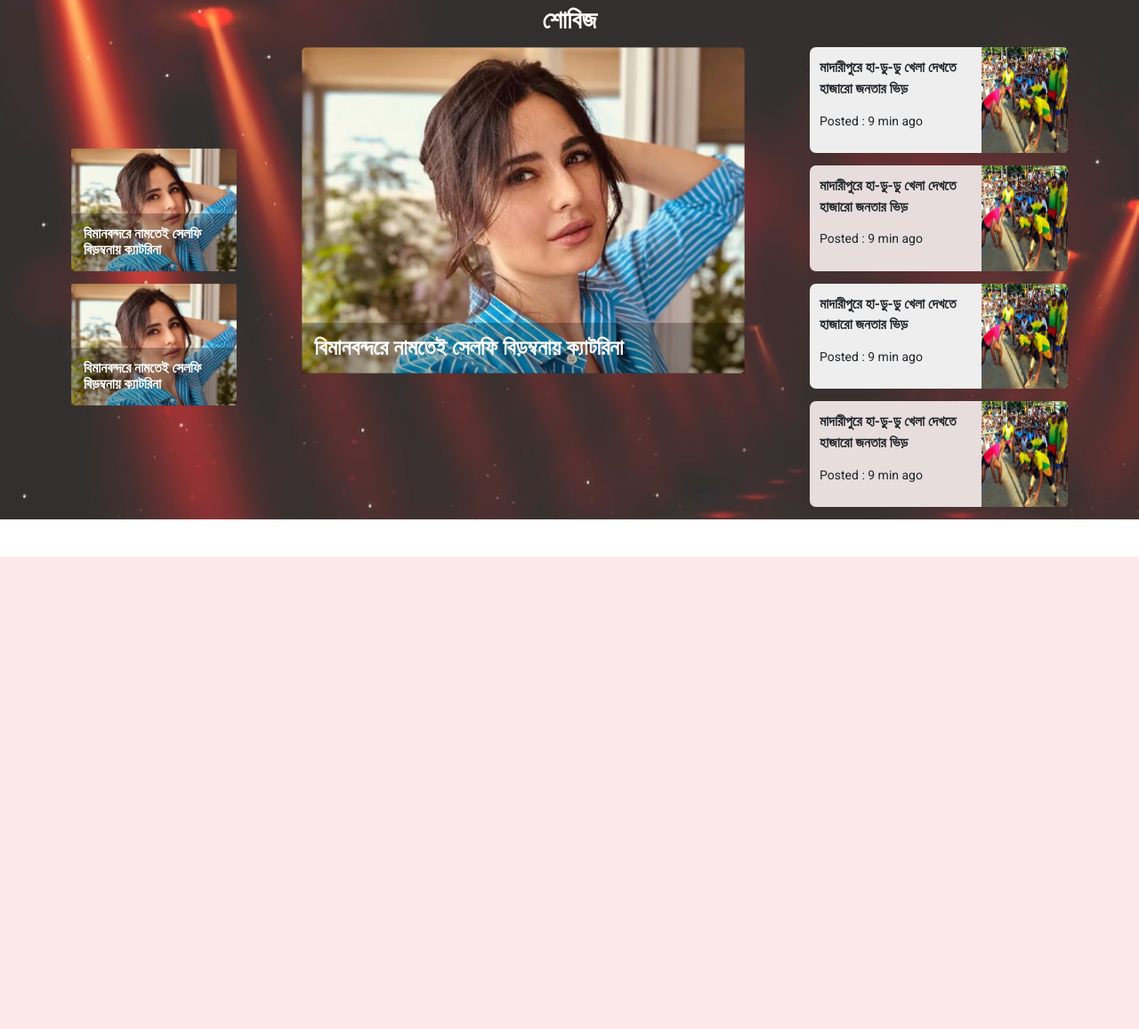
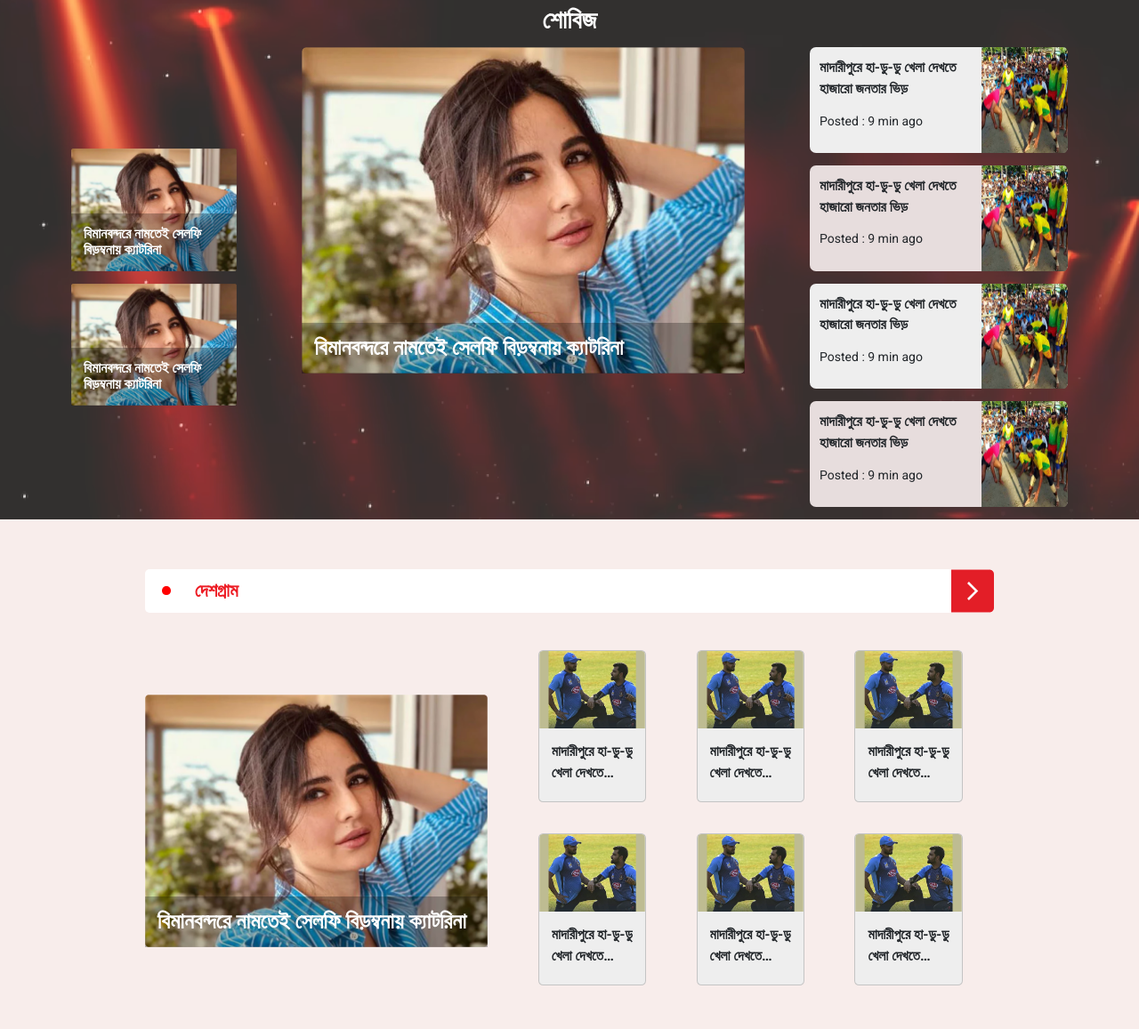
Before and after one commit to Orbin-Ahmed/NewsPortal, a Django app: template main/templates/client/landing_page.html in a window 1280 px wide. Shown: the part 2377-3534 px from the top of the page at 89% size. Before the commit the page ends 3003 px from the top, so only its background shows below. Run offline with Django 4.2, Linux system fonts and the light colour scheme; the template is opened without the code that fills it, so the values that code supplies are empty; some libraries are stand-ins or nearby versions.

Commit message:
section_5 completed

```diff
--- a/main/templates/client/landing_page.html
+++ b/main/templates/client/landing_page.html
@@ -20,6 +20,7 @@
         {% include 'client/landing_section/section_2.html' %}
         {% include 'client/landing_section/section_3.html' %}
         {% include 'client/landing_section/section_4.html' %}
+        {% include 'client/landing_section/section_5.html' %}
     </div>
 
 </div>
--- /dev/null
+++ b/main/templates/client/landing_section/section_5.html
@@ -0,0 +1,96 @@
+{% load static %}
+<div class="row d-flex justify-content-evenly mt-5">
+    <div class="col-md-9">
+
+        <div class="row d-flex align-items-center last-news mt-3 pt-0 pb-0 my-row"
+             style="padding-right: 0;padding-left: 4rem">
+            <div class="col-6 p-0">দেশগ্রাম</div>
+            <div class="col-6 p-0"><a class="float-end"><img src="{% static 'logo/right_arrow.svg' %}"></a></div>
+        </div>
+        <div class="row d-flex justify-content-evenly mt-3">
+            <div class="col-md-5 mb-3 d-flex align-items-center">
+                <div>
+                    <div class="img-container">
+                        <img class="img-fluid" src="{% static 'images/katrina.png' %}">
+                        <p class="carousel-caption m-0 slider-caption">বিমানবন্দরে নামতেই সেলফি বিড়ম্বনায় ক্যাটরিনা</p>
+                    </div>
+                </div>
+            </div>
+            {#Right Section#}
+            <div class="col-md-7 mt-3 mb-3">
+                <div class="row d-flex justify-content-evenly mt-3 mb-4">
+                    <div class="col-md-3 mb-3">
+                        <div class="card" style="background: var(--card-primary-bg)">
+                            <img src="{% static 'images/tamim.png' %}" class="card-img-top" alt="...">
+                            <div class="card-body">
+                                <a href="/news-details/" style="cursor: pointer;"><h5
+                                        class="card-headline truncate">মাদারীপুরে হা-ডু-ডু খেলা দেখতে হাজারো জনতার
+                                    ভিড়</h5>
+                                </a>
+                            </div>
+                        </div>
+                    </div>
+                    <div class="col-md-3 mb-3">
+                        <div class="card" style="background: var(--card-primary-bg)">
+                            <img src="{% static 'images/tamim.png' %}" class="card-img-top" alt="...">
+                            <div class="card-body">
+                                <a href="/news-details/" style="cursor: pointer;"><h5
+                                        class="card-headline truncate">মাদারীপুরে হা-ডু-ডু খেলা দেখতে হাজারো জনতার
+                                    ভিড়</h5>
+                                </a>
+                            </div>
+                        </div>
+                    </div>
+                    <div class="col-md-3 mb-3">
+                        <div class="card" style="background: var(--card-primary-bg)">
+                            <img src="{% static 'images/tamim.png' %}" class="card-img-top" alt="...">
+                            <div class="card-body">
+                                <a href="/news-details/" style="cursor: pointer;"><h5
+                                        class="card-headline truncate">মাদারীপুরে হা-ডু-ডু খেলা দেখতে হাজারো জনতার
+                                    ভিড়</h5>
+                                </a>
+                            </div>
+                        </div>
+                    </div>
+                </div>
+
+                <div class="row d-flex justify-content-evenly mt-3 mb-4">
+                    <div class="col-md-3 mb-3">
+                        <div class="card" style="background: var(--card-primary-bg)">
+                            <img src="{% static 'images/tamim.png' %}" class="card-img-top" alt="...">
+                            <div class="card-body">
+                                <a href="/news-details/" style="cursor: pointer;"><h5
+                                        class="card-headline truncate">মাদারীপুরে হা-ডু-ডু খেলা দেখতে হাজারো জনতার
+                                    ভিড়</h5>
+                                </a>
+                            </div>
+                        </div>
+                    </div>
+                    <div class="col-md-3 mb-3">
+                        <div class="card" style="background: var(--card-primary-bg)">
+                            <img src="{% static 'images/tamim.png' %}" class="card-img-top" alt="...">
+                            <div class="card-body">
+                                <a href="/news-details/" style="cursor: pointer;"><h5
+                                        class="card-headline truncate">মাদারীপুরে হা-ডু-ডু খেলা দেখতে হাজারো জনতার
+                                    ভিড়</h5>
+                                </a>
+                            </div>
+                        </div>
+                    </div>
+                    <div class="col-md-3 mb-3">
+                        <div class="card" style="background: var(--card-primary-bg)">
+                            <img src="{% static 'images/tamim.png' %}" class="card-img-top" alt="...">
+                            <div class="card-body">
+                                <a href="/news-details/" style="cursor: pointer;"><h5
+                                        class="card-headline truncate">মাদারীপুরে হা-ডু-ডু খেলা দেখতে হাজারো জনতার
+                                    ভিড়</h5>
+                                </a>
+                            </div>
+                        </div>
+                    </div>
+                </div>
+            </div>
+            {#Right Section end#}
+        </div>
+    </div>
+</div>
```
